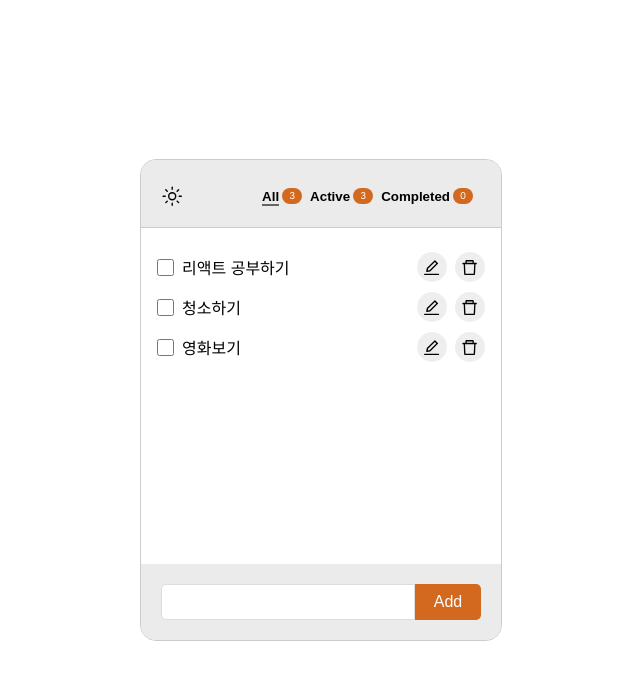
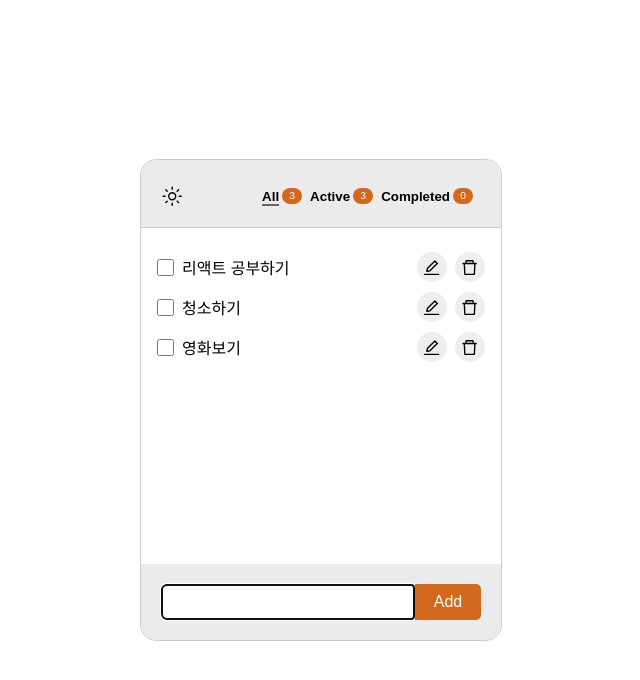
Before and after one commit to mylko72/react-todo, a React (Create React App) app: page / in a window 1280 px wide. Shown: the top 680 px of the page, without its empty margins (319-959 px from the left). Built offline with nearby package versions, Linux system fonts and the light colour scheme.

Commit message:
todo 수정시 포커스 적용

```diff
--- a/src/components/TodoFooter.js
+++ b/src/components/TodoFooter.js
@@ -1,9 +1,11 @@
-import { useState, useEffect } from 'react';
+import { useState, useEffect, useRef } from 'react';
 import { v4 as uuidv4 } from 'uuid';
 import styles from './TodoFooter.module.css';
 
 export default function TodoFooter({ mode, onAdd, onEdit, onCancel, editItem }) {
   const [item, setItem] = useState('')
+
+  const inputRef = useRef(null);
 
   const handleSubmit = (e) => {
     e.preventDefault();
@@ -24,13 +26,14 @@ export default function TodoFooter({ mode, onAdd, onEdit, onCancel, editItem })
   useEffect(() => {
     if(editItem.name !== ''){
       setItem(prev => editItem.name);
+      inputRef.current.focus();
     }
   }, [editItem])
 
   return (
     <div className={`${styles[mode]} ${styles.footer}`}>
       <form className={styles.form} onSubmit={handleSubmit}>
-        <input type="text" value={item} onChange={e => setItem(prev => e.target.value)} />
+        <input type="text" value={item} ref={inputRef} onChange={e => setItem(prev => e.target.value)} />
         <button type="submit" className={Object.keys(editItem).length && styles.edit}>{!Object.keys(editItem).length ? 'Add' : 'Edit'}</button>
         {Object.keys(editItem).length > 0 && <button type="button" onClick={handleCancel}>Cancel</button>}
       </form>
```
